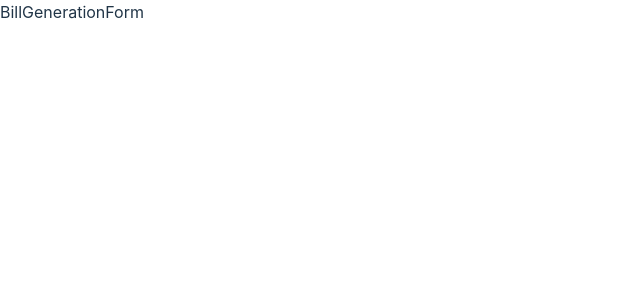
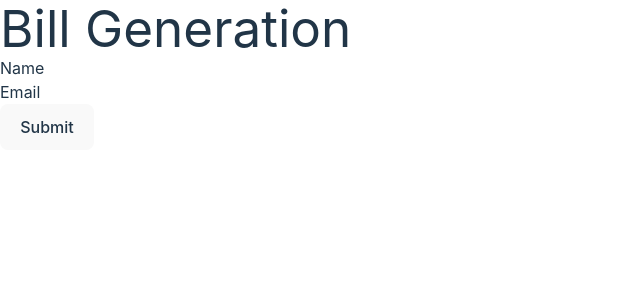
Before and after one commit to Prashanith/vig-med, a React (Vite) app: page /generate-bill in a window 1280 px wide. Shown: the top 300 px of the page, without its empty margins (0-640 px from the left). Built offline with nearby package versions, Linux system fonts and the light colour scheme.

Commit message:
added_models

```diff
--- a/package.json
+++ b/package.json
@@ -10,12 +10,14 @@
     "preview": "vite preview"
   },
   "dependencies": {
+    "@hookform/resolvers": "^4.1.2",
     "@tailwindcss/vite": "^4.0.9",
     "react": "^18.2.0",
     "react-dom": "^18.2.0",
     "react-hook-form": "^7.54.2",
     "react-router-dom": "^7.2.0",
-    "tailwindcss": "^4.0.9"
+    "tailwindcss": "^4.0.9",
+    "zod": "^3.24.2"
   },
   "devDependencies": {
     "@types/react": "^18.2.55",
--- a/src/features/BillGeneration/BillGenerationForm.tsx
+++ b/src/features/BillGeneration/BillGenerationForm.tsx
@@ -1,5 +1,70 @@
-function BillGenerationForm() {
-  return <div>BillGenerationForm</div>;
-}
+import { useForm } from 'react-hook-form';
+import { zodResolver } from '@hookform/resolvers/zod';
+import { z } from 'zod';
+
+const ProductSchema = z.object({
+  id:z.number().min(1),
+  name:z.string().min(2),
+  hsn:z.string().min(2),
+  batchNumber:z.string().min(2),
+  expiry:z.string().min(2),
+  mrp:z.number().min(2),
+  quantity:z.string().min(2),
+  freeQuantity:z.number().default(0),
+  rate:z.number().default(0),
+  amount:z.number().default(0),
+  discount:z.number().default(0),
+  cgst:z.number().default(0),
+  sgst:z.number().default(0),
+});
+
+const BillGenerationFormSchema = z.object({
+  name: z.string().min(1, { message: 'Name is required' }),
+  email: z.string().email({ message: 'Invalid email address' }).min(1, { message: 'Email is required' }),
+  products:z.array(ProductSchema),
+});
+
+const BillGenerationForm = () => {
+  const { register, handleSubmit, formState: { errors } } = useForm({
+    resolver: zodResolver(BillGenerationFormSchema),
+  });
+
+  // Handle form submission
+  const onSubmit = (data) => {
+    console.log(data);
+  };
+
+  return (
+    <div>
+      <h1>Bill Generation</h1>
+      <form onSubmit={handleSubmit(onSubmit)}>
+        {/* Name Field */}
+        <div>
+          <label htmlFor="name">Name</label>
+          <input
+            type="text"
+            id="name"
+            {...register('name')}
+          />
+          {errors.name && <span>{errors.name.message}</span>}
+        </div>
+
+        {/* Email Field */}
+        <div>
+          <label htmlFor="email">Email</label>
+          <input
+            type="email"
+            id="email"
+            {...register('email')}
+          />
+          {errors.email && <span>{errors.email.message}</span>}
+        </div>
+
+        {/* Submit Button */}
+        <button type="submit">Submit</button>
+      </form>
+    </div>
+  );
+};
 
 export default BillGenerationForm;
```
Also changed, not shown: 1 other file (tests, documents, lock files or other folders).
